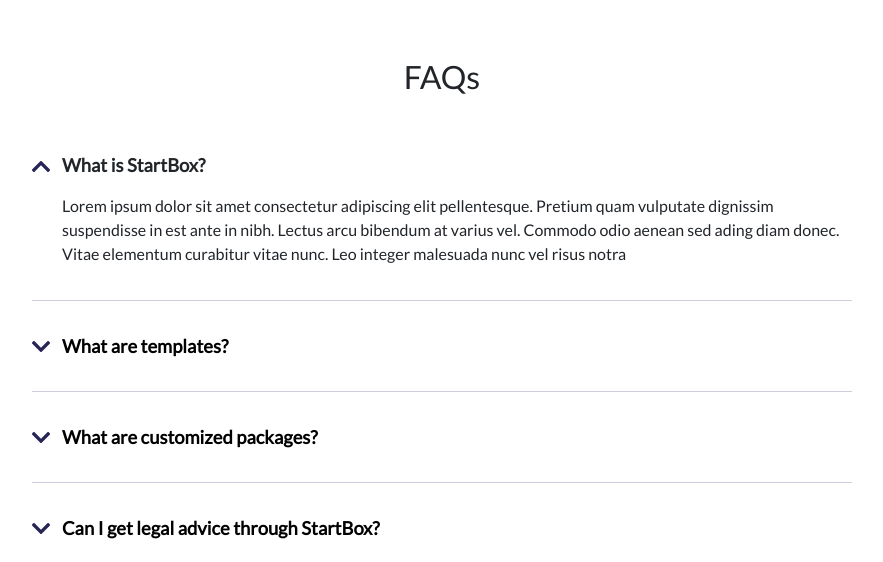
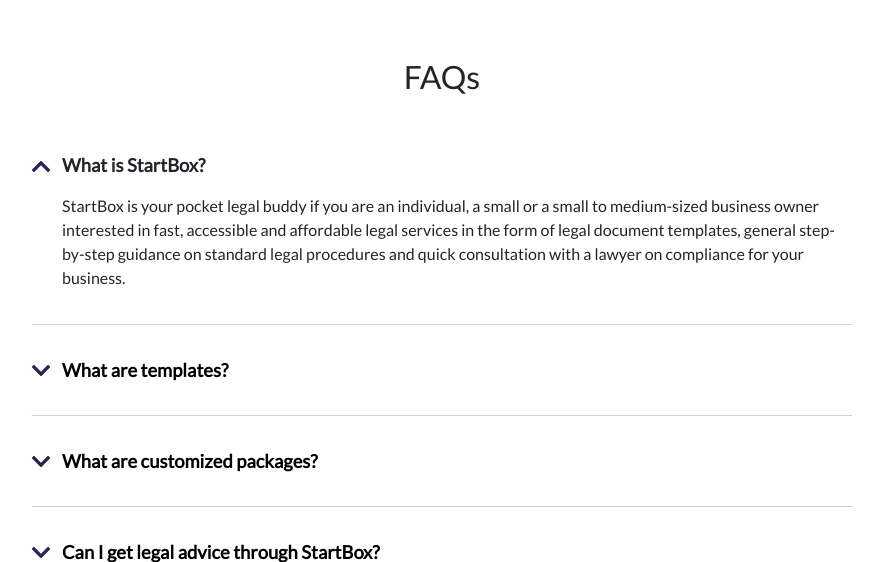
Before and after one commit to hellen17/StartBox, a Django app: page / in a window 1280 px wide. Shown: the part 3197-3759 px from the top of the page, without its empty margins (198-1081 px from the left). Run offline with Django 4.2, Linux system fonts and the light colour scheme; some libraries are stand-ins or nearby versions.

Commit message:
Add FAQ content

```diff
--- a/src/templates/faq.html
+++ b/src/templates/faq.html
@@ -16,7 +16,7 @@
                                 <button class="accordion-button" type="button" data-bs-toggle="collapse" data-bs-target="#collapseOne" aria-expanded="true" aria-controls="collapseOne">What is StartBox?</button>
                             </h2>
                             <div id="collapseOne" class="accordion-collapse collapse show" aria-labelledby="headingOne" data-bs-parent="#accordionExample">
-                                <div class="accordion-body">Lorem ipsum dolor sit amet consectetur adipiscing elit pellentesque. Pretium quam vulputate dignissim suspendisse in est ante in nibh. Lectus arcu bibendum at varius vel. Commodo odio aenean sed ading diam donec. Vitae elementum curabitur vitae nunc. Leo integer malesuada nunc vel risus notra</div>
+                                <div class="accordion-body">StartBox is your pocket legal buddy if you are an individual, a small or a small to medium-sized business owner interested in fast, accessible and affordable legal services in the form of legal document templates, general step-by-step guidance on standard legal procedures and quick consultation with a lawyer on compliance for your business.</div>
                             </div>
                         </div>
                         <!-- end of accordion-item -->
@@ -27,7 +27,8 @@
                                 <button class="accordion-button collapsed" type="button" data-bs-toggle="collapse" data-bs-target="#collapseTwo" aria-expanded="false" aria-controls="collapseTwo">What are templates?</button>
                             </h2>
                             <div id="collapseTwo" class="accordion-collapse collapse" aria-labelledby="headingTwo" data-bs-parent="#accordionExample">
-                                <div class="accordion-body">Mauris faucibus placerat nisl. Sed eros odio, posuere at felis quis, tincidunt facilisis nibh. Nulla in ante sem. Nam aliquam urna nisi, cursus semper dolor convallis at. Duis vulputate est in consectetur, et condimentum elit tincidunt libero consectetur, et condimentum suis vulputate est in libero</div>
+                                <div class="accordion-body">These are standardized legal documents you are likely to need in your business such as standard supply agreements, employment contracts and affidavits.
+                                    We have thought through the needs of a small to medium sized business owner, and prepared individual documents which you can access and customize by filling in your specifications. </div>
                             </div>
                         </div>
                         <!-- end of accordion-item -->
@@ -38,7 +39,7 @@
                                 <button class="accordion-button collapsed" type="button" data-bs-toggle="collapse" data-bs-target="#collapseThree" aria-expanded="false" aria-controls="collapseThree">What are customized packages?</button>
                             </h2>
                             <div id="collapseThree" class="accordion-collapse collapse" aria-labelledby="headingThree" data-bs-parent="#accordionExample">
-                                <div class="accordion-body">Nullam at diam at mi facilisis consectetur at non turpis. Proin a felis nisi. Sed at orci rutrum, tincidunt magna vel, pharetra libero. Proin mauris orci, faucibus eget malesuada vel, consectetur, et condimentum elit tincidunt pellentesque vitae ligula. Pellentesque euismod tincidun</div>
+                                <div class="accordion-body">Instead of accessing individual documents, you can purchase an entire package of templates for your customization! Just look through the descriptions of each package, find which one is most suitable for your business needs, preview them, and purchase at a great package deal.</div>
                             </div>
                         </div>
                         <!-- end of accordion-item -->
@@ -49,7 +50,8 @@
                                 <button class="accordion-button collapsed" type="button" data-bs-toggle="collapse" data-bs-target="#collapseFour" aria-expanded="false" aria-controls="collapseFour">Can I get legal advice through StartBox?</button>
                             </h2>
                             <div id="collapseFour" class="accordion-collapse collapse" aria-labelledby="headingFour" data-bs-parent="#accordionExample">
-                                <div class="accordion-body">Nullam at diam at mi facilisis consectetur at non turpis. Proin a felis nisi. Sed at orci rutrum, tincidunt magna vel, pharetra libero. Proin mauris orci, faucibus eget malesuada vel, consectetur, et condimentum elit tincidunt pellentesque vitae ligula. Pellentesque euismod tincidun</div>
+                                <div class="accordion-body">Yes! We are at your service for a free consultation on any questions you might have.
+                                    The first  hour is free, after which we charge Ksh 1000 per hour</div>
                             </div>
                         </div>
                         <!-- end of accordion-item -->
```
